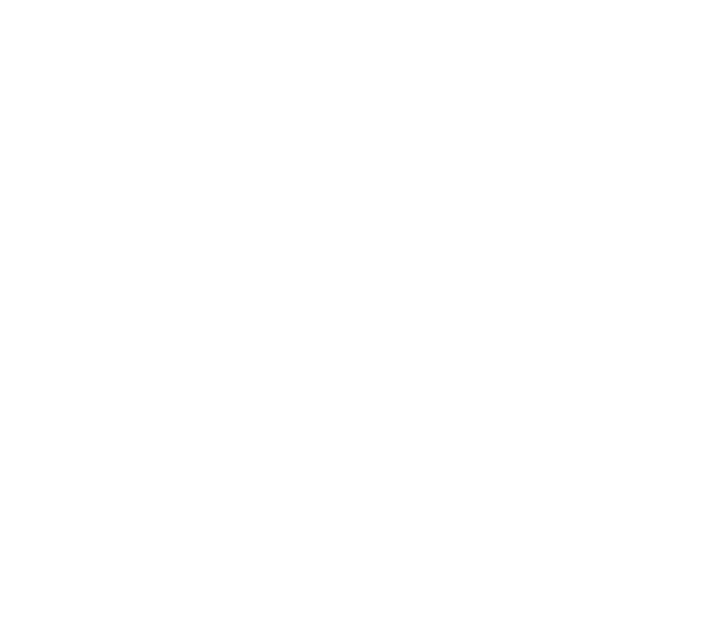
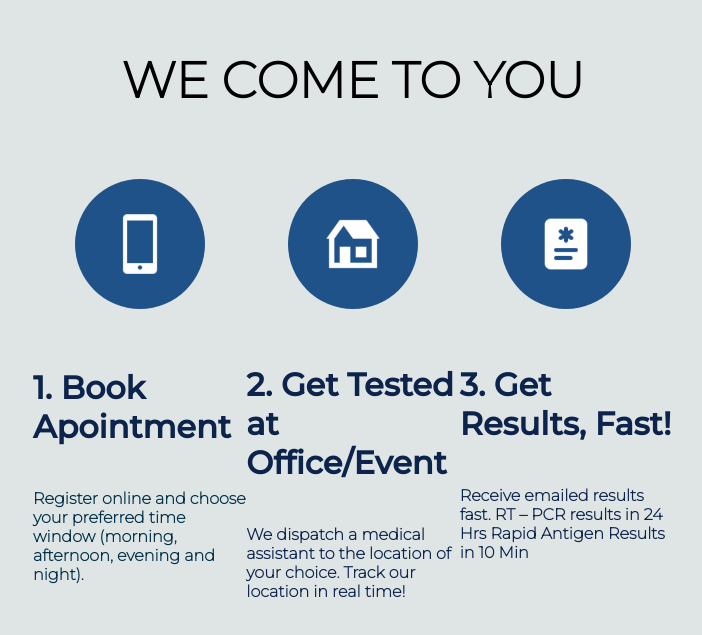
Before and after one commit to Danfirech/covid-landingpage, a Next.js app: page /corporate in a window 1280 px wide. Shown: the part 1611-2246 px from the top of the page, without its empty margins (287-989 px from the left). Before the commit the page ends 1380 px from the top, so only its background shows below. Built offline with nearby package versions, Linux system fonts and the light colour scheme.

Commit message:
components added

```diff
--- /dev/null
+++ b/components/CorporatePage/AboutCorporate.js
@@ -0,0 +1,170 @@
+import styled from "styled-components";
+import Image from "next/image";
+import IphoneIcon from "../../assets/images/IphoneIcon.png";
+import HouseIcon from "../../assets/images/HouseIcon.png";
+import MedicalHistoryIcon from "../../assets/images/MedicalHistoryIcon.png";
+
+const Aboutcontainer = styled.div`
+  display: flex;
+  flex-direction: column;
+  height: 1000px;
+  width: 100vw;
+  padding-top: 200px;
+  background-color: #dfe5e5;
+  @media (max-width: 376px) {
+    flex-direction: column;
+    height: 800px;
+    width: 100vw;
+  }
+`;
+
+const AboutContainerTop = styled.div`
+  display: flex;
+  flex-direction: column;
+  align-items: center;
+  justify-content: center;
+  height: 100px;
+  width: 100vw;
+  background-color: #dfe5e5;
+`;
+
+const AboutContainerBottom = styled.div`
+  display: flex;
+  justify-content: space-between;
+  height: 400px;
+  width: 100vw;
+  background-color: #dfe5e5;
+  align-items: center;
+  padding-left: 320px;
+  padding-right: 320px;
+  padding-top: 50px;
+  @media (max-width: 376px) {
+    flex-direction: column;
+    padding-left: 0px;
+    padding-right: 0px;
+    height: 400px;
+    width: 100vw;
+    padding-top: 50px;
+    align-items: center;
+    justify-content: space-between;
+  }
+`;
+
+const BottomContainerBoxes = styled.div`
+  display: flex;
+  flex-direction: column;
+  align-items: center;
+  height: 260px;
+  width: 300px;
+  background-color: #dfe5e5;
+  padding-top: 70px;
+  @media (max-width: 376px) {
+    flex-direction: column;
+    padding-left: 0px;
+    padding-right: 0px;
+  }
+`;
+
+const IconContainer = styled.div`
+  display: flex;
+  justify-content: center;
+  align-items: center;
+  height: 100px;
+  width: 200px;
+  background-color: #dfe5e5;
+  z-index: 1;
+  padding-bottom: 80px;
+`;
+
+const IconCircle = styled.div`
+  display: flex;
+  align-items: center;
+  justify-content: center;
+  height: 130px;
+  width: 130px;
+  background-color: #1e5288;
+  border-radius: 65px;
+`;
+
+const About = () => {
+  return (
+    <Aboutcontainer>
+      <AboutContainerTop>
+        <h1
+          style={{
+            color: "black",
+            fontSize: 50,
+            zIndex: 1,
+            marginBottom: -90,
+          }}
+        >
+          WE COME TO YOU
+        </h1>
+      </AboutContainerTop>
+      <AboutContainerBottom>
+        <BottomContainerBoxes>
+          <IconContainer>
+            <IconCircle>
+              <Image src={IphoneIcon} width="64" height="64" />
+            </IconCircle>
+          </IconContainer>
+          <h1
+            style={{
+              color: "#0c234b",
+              fontFamily: "Montserrat-Bold",
+              paddingTop: 13,
+            }}
+          >
+            1. Book Apointment
+          </h1>
+          <h4 style={{ color: "#013047" }}>
+            Register online and choose your preferred time window (morning,
+            afternoon, evening and night).
+          </h4>
+        </BottomContainerBoxes>
+        <BottomContainerBoxes>
+          <IconContainer>
+            <IconCircle>
+              <Image src={HouseIcon} width="64" height="64" />
+            </IconCircle>
+          </IconContainer>
+          <h1
+            style={{
+              fontFamily: "Montserrat-Bold",
+              paddingTop: 10,
+              color: "#0c234b",
+            }}
+          >
+            2. Get Tested at Office/Event
+          </h1>
+          <h4 style={{ color: "#0c234b" }}>
+            We dispatch a medical assistant to the location of your choice.
+            Track our location in real time!
+          </h4>
+        </BottomContainerBoxes>
+        <BottomContainerBoxes>
+          <IconContainer>
+            <IconCircle>
+              <Image src={MedicalHistoryIcon} width="64" height="64" />
+            </IconCircle>
+          </IconContainer>
+          <h1
+            style={{
+              fontFamily: "Montserrat-Bold",
+              paddingTop: 10,
+              color: "#0c234b",
+            }}
+          >
+            3. Get Results, Fast!
+          </h1>
+          <h4 style={{ color: "#0c234b" }}>
+            Receive emailed results fast. RT – PCR results in 24 Hrs Rapid
+            Antigen Results in 10 Min
+          </h4>
+        </BottomContainerBoxes>
+      </AboutContainerBottom>
+    </Aboutcontainer>
+  );
+};
+
+export default About;
--- a/components/CorporatePage/CallToActionCorporate.js
+++ b/components/CorporatePage/CallToActionCorporate.js
@@ -34,7 +34,7 @@
           <div
             style={{
               position: "absolute",
-              paddingLeft: 700,
+              paddingLeft: 900,
               paddingTop: 50,
             }}
           >
@@ -70,7 +70,7 @@
             fontSize: 50,
             fontFamily: "Montserrat-Bold",
             zIndex: 0,
-            paddingLeft: 80,
+            paddingLeft: 180,
             paddingTop: 170,
             marginBottom: -10,
           }}
@@ -83,7 +83,7 @@
             color: "#013047",
             fontSize: 20,
             zIndex: 0,
-            paddingLeft: 85,
+            paddingLeft: 185,
           }}
         >
           Let our team walk you through our test options! <br></br> A certified
--- a/pages/corporate.js
+++ b/pages/corporate.js
@@ -2,6 +2,7 @@
 import TestOptionsCorporate from "../components/CorporatePage/TestOptionsCorporate";
 import Navbar from "../components/Navbar";
 import CallToActionCorporate from "../components/CorporatePage/CallToActionCorporate";
+import AboutCorporate from "../components/CorporatePage/AboutCorporate";
 
 const corporate = () => {
   return (
@@ -9,6 +10,7 @@
       <Navbar />
       <CallToActionCorporate />
       <TestOptionsCorporate />
+      <AboutCorporate />
     </>
   );
 };
```
